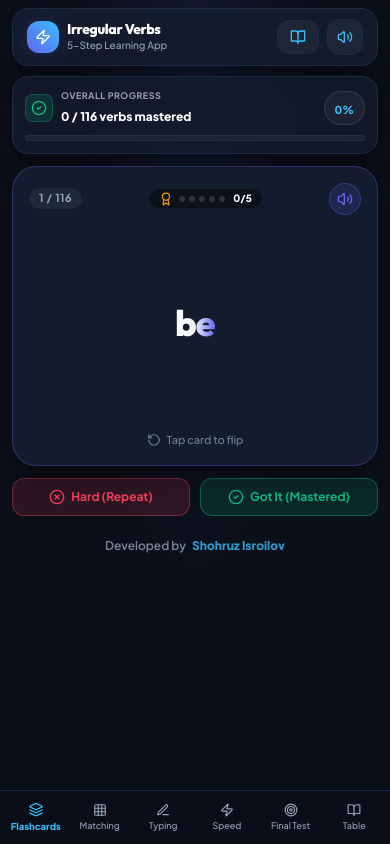
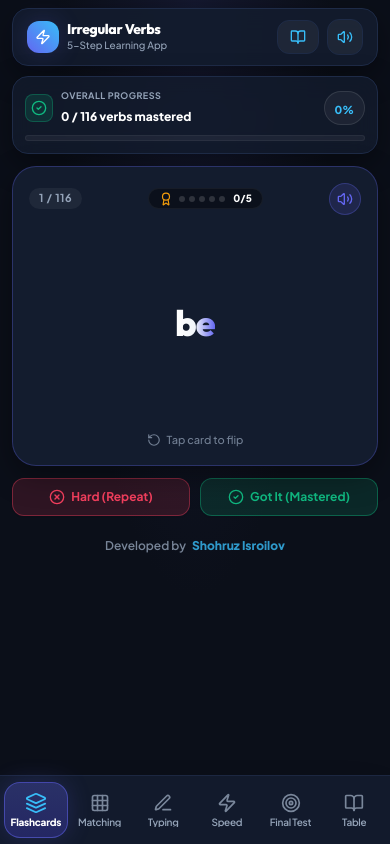
Before and after one commit to shohruzisroilov/irregular-verbs-game, a Next.js app: page / in a window 390 px wide. Built offline with nearby package versions, Linux system fonts and the light colour scheme.

Commit message:
Enlarge mobile bottom navigation bar touch targets and icons

```diff
--- a/src/app/page.tsx
+++ b/src/app/page.tsx
@@ -106,7 +106,7 @@ export default function Home() {
   }
 
   return (
-    <div className="min-h-screen bg-dark-bg bg-[radial-gradient(ellipse_at_top,_var(--tw-gradient-stops))] from-brand-primary/10 via-dark-bg to-dark-bg pb-20 sm:pb-8">
+    <div className="min-h-screen bg-dark-bg bg-[radial-gradient(ellipse_at_top,_var(--tw-gradient-stops))] from-brand-primary/10 via-dark-bg to-dark-bg pb-24 sm:pb-8">
       <div className="max-w-xl sm:max-w-2xl mx-auto px-3 sm:px-4 py-2 sm:py-4 flex flex-col gap-2.5 sm:gap-4">
         {/* Top Header with Dictionary page trigger & Test Score Badge */}
         <Header
--- a/src/components/Navigation.tsx
+++ b/src/components/Navigation.tsx
@@ -53,22 +53,28 @@ export const Navigation: React.FC<NavigationProps> = ({ activeTab, onTabChange }
         })}
       </nav>
 
-      {/* Mobile Bottom Navigation Bar */}
-      <nav className="sm:hidden fixed bottom-0 left-0 right-0 bg-dark-bg/95 backdrop-blur-xl border-t border-dark-border px-1 py-2 z-50 flex items-center justify-around shadow-2xl">
+      {/* Mobile Bottom Navigation Bar (Optimized larger touch targets) */}
+      <nav className="sm:hidden fixed bottom-0 left-0 right-0 bg-dark-card/95 backdrop-blur-2xl border-t border-dark-border/80 px-1 py-1.5 z-50 flex items-center justify-around shadow-2xl">
         {tabs.map((tab) => {
           const isActive = activeTab === tab.id;
           return (
             <button
               key={tab.id}
               onClick={() => handleSelect(tab.id)}
-              className={`flex flex-col items-center justify-center gap-0.5 py-1 px-1 rounded-xl transition-all flex-1 min-w-0 ${
-                isActive ? 'text-brand-accent scale-105 font-extrabold' : 'text-dark-muted hover:text-white font-medium'
+              className={`flex flex-col items-center justify-center gap-1 py-2 px-1 rounded-2xl transition-all duration-200 flex-1 min-w-0 min-h-[56px] active:scale-95 ${
+                isActive
+                  ? 'bg-gradient-to-b from-brand-primary/30 to-brand-primaryDark/30 text-white border border-brand-primary/50 shadow-glow'
+                  : 'text-dark-muted hover:text-white hover:bg-white/5 border border-transparent'
               }`}
             >
-              <div className={isActive ? 'text-brand-accent' : 'text-dark-muted'}>
-                {tab.icon}
+              <div className={isActive ? 'text-brand-accent scale-110' : 'text-dark-muted opacity-80'}>
+                {React.cloneElement(tab.icon as React.ReactElement, { className: 'w-5 h-5 shrink-0' })}
               </div>
-              <span className="text-[9px] truncate max-w-full">{tab.label}</span>
+              <span className={`text-[10px] leading-none tracking-tight truncate max-w-full ${
+                isActive ? 'font-extrabold text-white' : 'font-semibold text-dark-muted'
+              }`}>
+                {tab.label}
+              </span>
             </button>
           );
         })}
```
